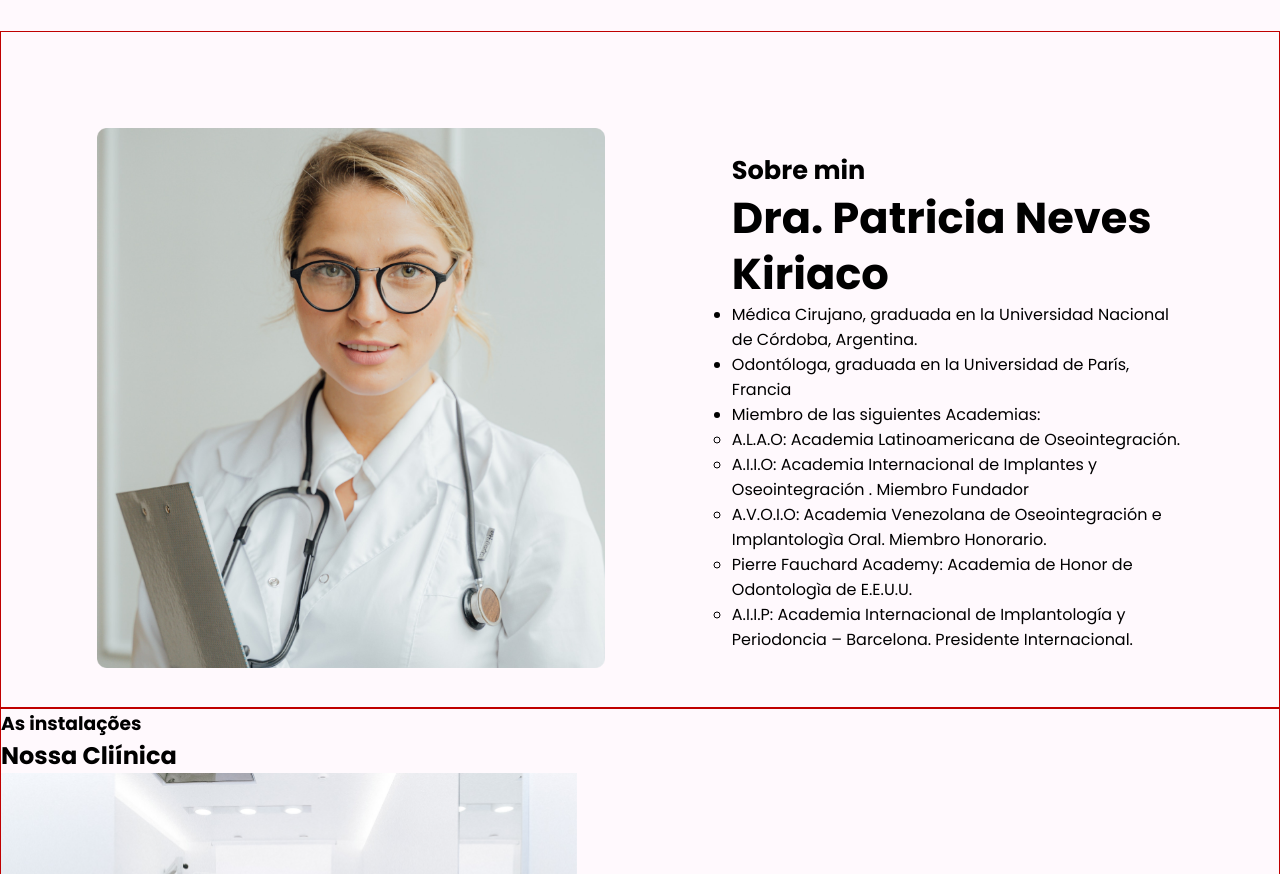
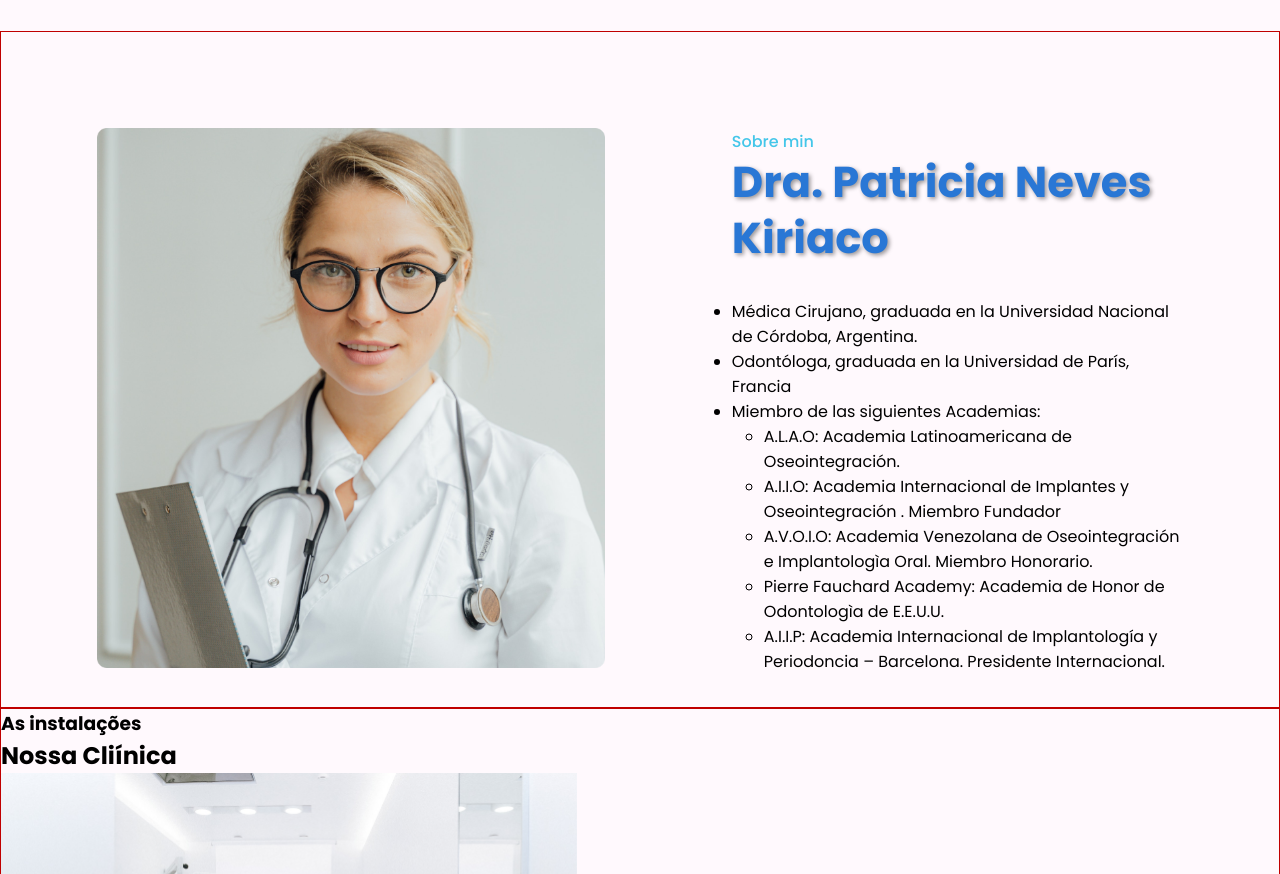
Before and after one commit to netokd/dentista-landpage, a plain HTML site: page index.html in a window 1280 px wide. Shown: the part 2000-2874 px from the top of the page. Drawn offline with nearby package versions, Linux system fonts and the light colour scheme.

Commit message:
Estilizado o sobre, o h1 e o h3 foram estilizados junto com os respectivos da aba serviço pois eles se repetem o layout

```diff
--- a/styles/style.css
+++ b/styles/style.css
@@ -7,6 +7,7 @@
     --text-color-02:#CDDFF2;
     --text-color-03:#ffffff;
     --text-color-04:#2977D5;
+    --text-color-05:#44C6E9;
     --bg-color-01: #FFF9FD;
     --bg-color-02: #D4E4F4;
     --bg-color-03: rgba(255, 249, 253, 0.589); /* 60% de opacidade */
@@ -219,14 +220,14 @@ span{
     margin-bottom: 2rem;
 }
 
-.services h4{
+.services h4, .about-content h3{
     font-weight: 500;
     font-size: 1rem;
-    color: var(--text-color-04);
+    color: var(--text-color-05);
 
 }
 
-.services h1{
+.services h1, .about-content h1{
     font-weight: 700;
     font-size: 2.7rem;
     color: var(--main-color);
@@ -288,8 +289,15 @@ span{
 
 
 
+/* ABOUT */
+.about-list ul{
+    padding-left: 2rem;
+}
 
-
+.about-content h1{
+    margin-bottom: 2rem;
+}
+/* /ABOUT */
 
 
 
```
